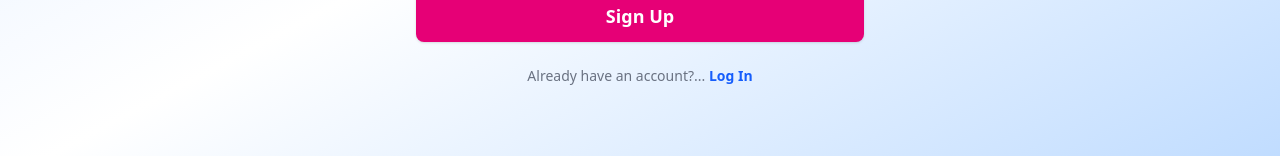
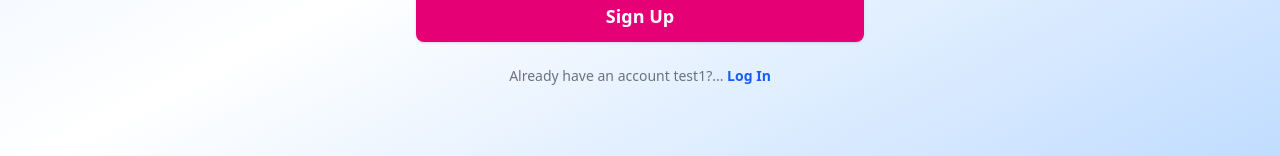
Before and after one commit to Abhijeet4147/todo-frontend, a React (Vite) app: page /signup in a window 1280 px wide. Shown: the part 550-706 px from the top of the page. Built offline with nearby package versions, Linux system fonts and the light colour scheme.

Commit message:
Update Signup component to modify account prompt text

```diff
--- a/src/pages/Signup.jsx
+++ b/src/pages/Signup.jsx
@@ -84,7 +84,7 @@ const Signup = () => {
           {error && <div className="text-red-600 text-center">{error}</div>}
           {success && <div className="text-yellow-600 text-center">{success}</div>}
         </form>
-        <div className="mt-6 text-gray-500 text-sm">Already have an account?... <Link to="/login" className="text-blue-600 font-semibold hover:underline">Log In</Link></div>
+        <div className="mt-6 text-gray-500 text-sm">Already have an account test1?... <Link to="/login" className="text-blue-600 font-semibold hover:underline">Log In</Link></div>
       </div>
     </div>
   );
```
